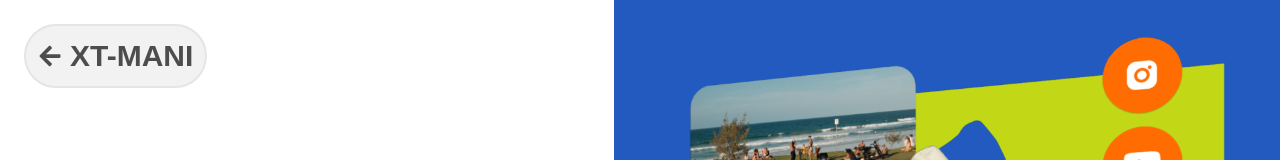
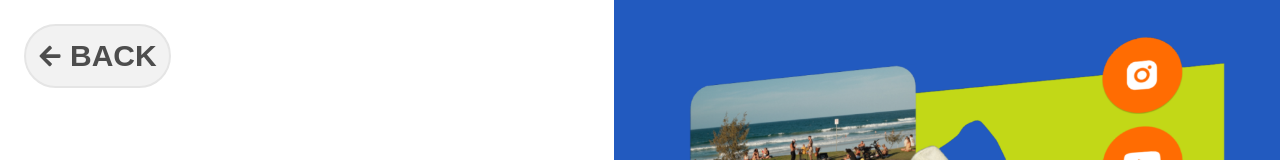
Before and after one commit to Deepanshu-mani/tapop, a React (Create React App) app in the folder client/: page /login in a window 1280 px wide. Shown: the top 160 px of the page. Built offline with nearby package versions, Linux system fonts and the light colour scheme.

Commit message:
update files

```diff
--- a/client/src/components/common/BackButton.jsx
+++ b/client/src/components/common/BackButton.jsx
@@ -10,7 +10,7 @@ const BackButton = () => {
         className="flex items-center space-x-2 border-2 rounded-full px-3 py-3 text-gray-600 hover:text-gray-800 bg-gray-100 hover:bg-gray-200 hover:scale-95 transition-all duration-200 ease-in-out"
       >
         <FaArrowLeft className="w-6 h-6" />
-        <span className="font-bold text-3xl">XT-MANI</span>
+        <span className="font-bold text-3xl">BACK</span>
       </Link>
     </div>
   );
```
